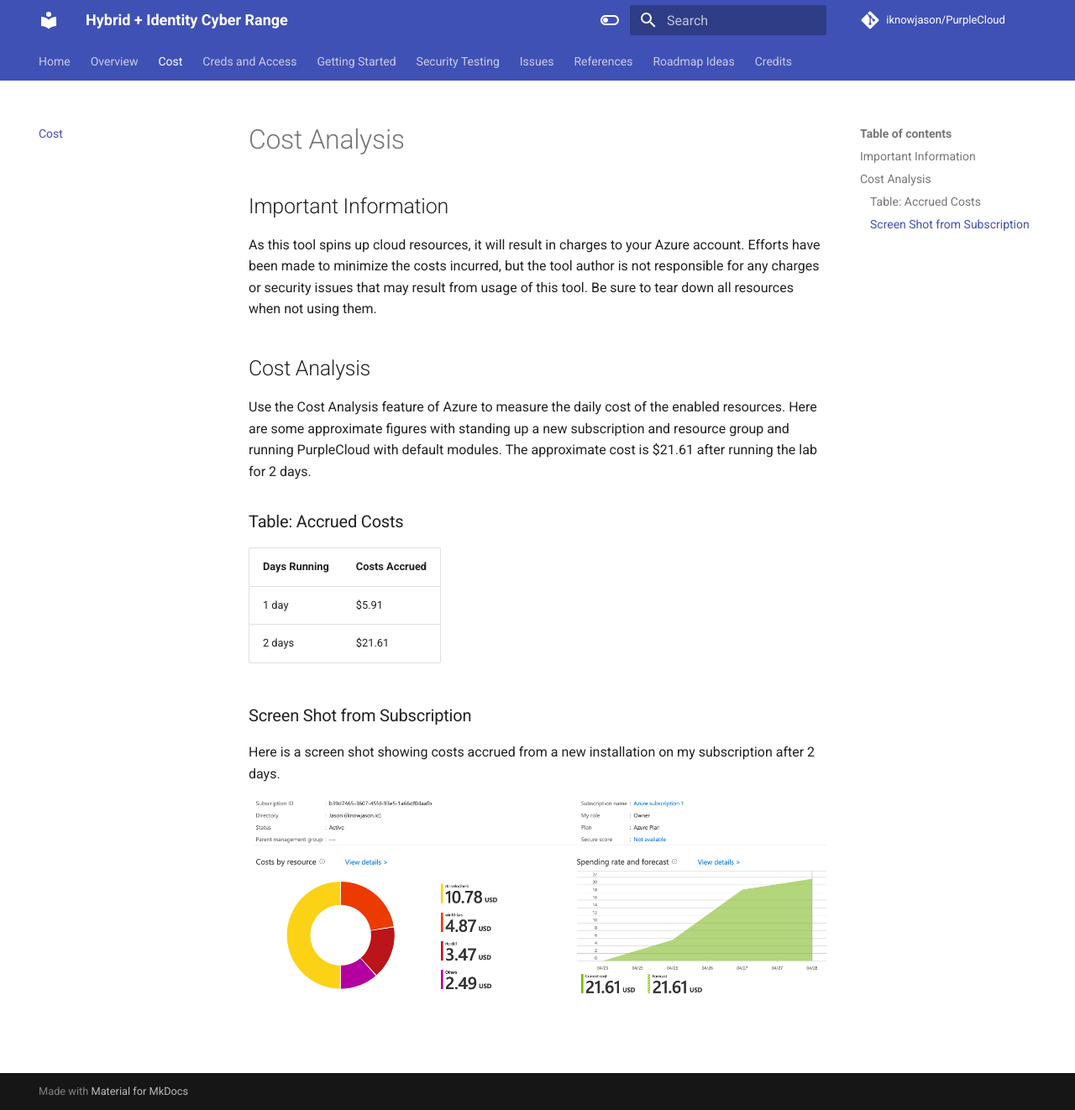
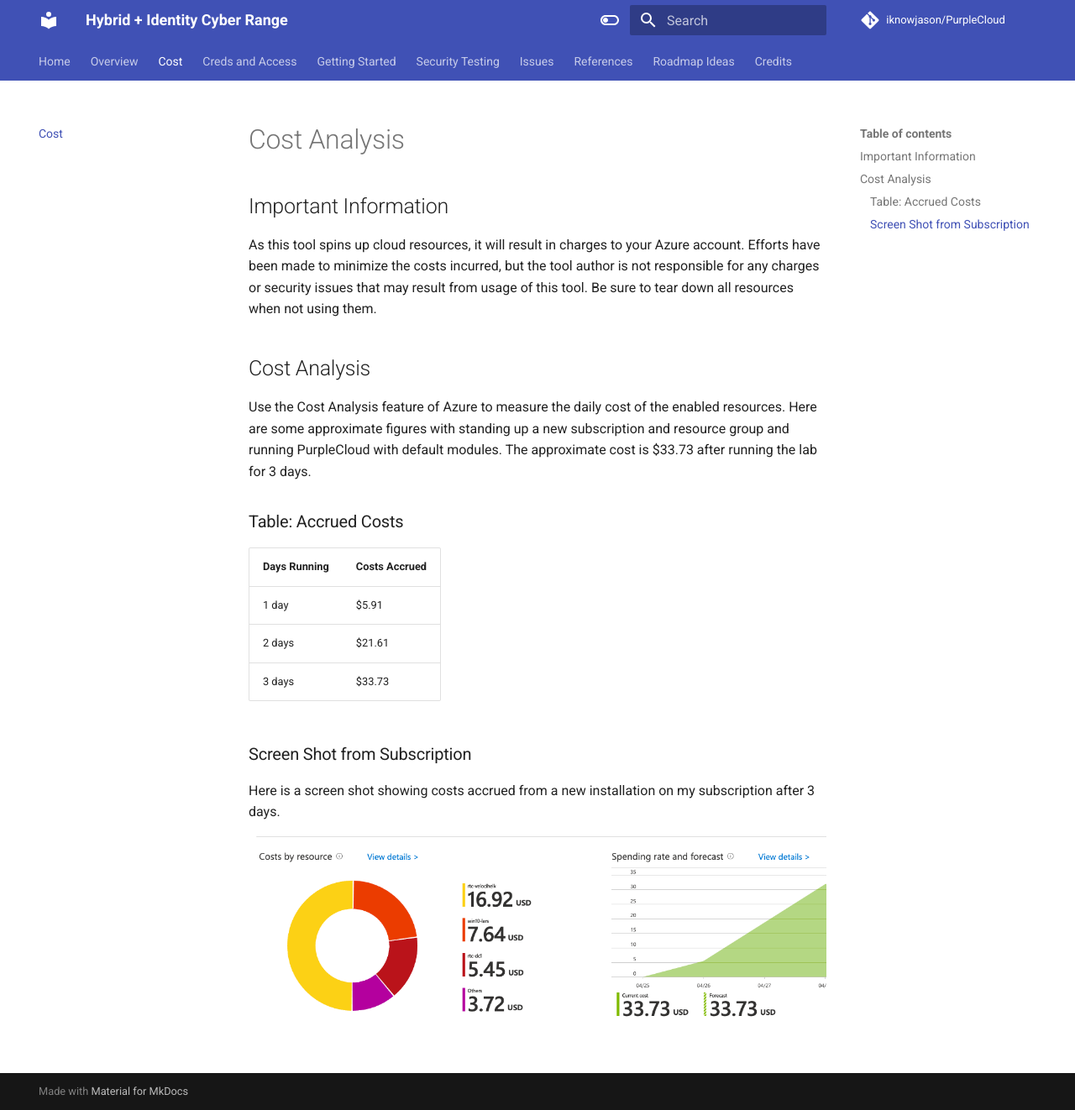
Before and after one commit to iknowjason/PurpleCloud, an MkDocs documentation site: the page built from docs/cost.md, in a window 1280 px wide and 1322 px high. Shown: the whole window at 84% size. Built offline with MkDocs 1.6.1 and Material for MkDocs 9.7.7, drawn with Linux system fonts in a browser that asks for light colours; comment, search, counter and statistics services are not loaded.

Commit message:
Cost anaysis for day 3

```diff
--- a/docs/cost.md
+++ b/docs/cost.md
@@ -4,17 +4,18 @@
 As this tool spins up cloud resources, it will result in charges to your Azure account.  Efforts have been made to minimize the costs incurred, but the tool author is not responsible for any charges or security issues that may result from usage of this tool.  Be sure to tear down all resources when not using them.
 
 ## Cost Analysis
-Use the Cost Analysis feature of Azure to measure the daily cost of the enabled resources.  Here are some approximate figures with standing up a new subscription and resource group and running PurpleCloud with default modules.  The approximate cost is $21.61 after running the lab for 2 days.
+Use the Cost Analysis feature of Azure to measure the daily cost of the enabled resources.  Here are some approximate figures with standing up a new subscription and resource group and running PurpleCloud with default modules.  The approximate cost is $33.73 after running the lab for 3 days.
 
 ### Table:  Accrued Costs
 | Days Running  |  Costs Accrued |
 |---------------|----------------|
 |    1 day      |     $5.91      |
 |    2 days     |     $21.61     |
+|    3 days     |     $33.73     |
 
 
 ### Screen Shot from Subscription
-Here is a screen shot showing costs accrued from a new installation on my subscription after 2 days.
+Here is a screen shot showing costs accrued from a new installation on my subscription after 3 days.
 
 
-![](images/pc-day2.png)
+![](images/day3-pc.png)
```
Also changed, not shown: docs/images/day3-pc.png (added).
